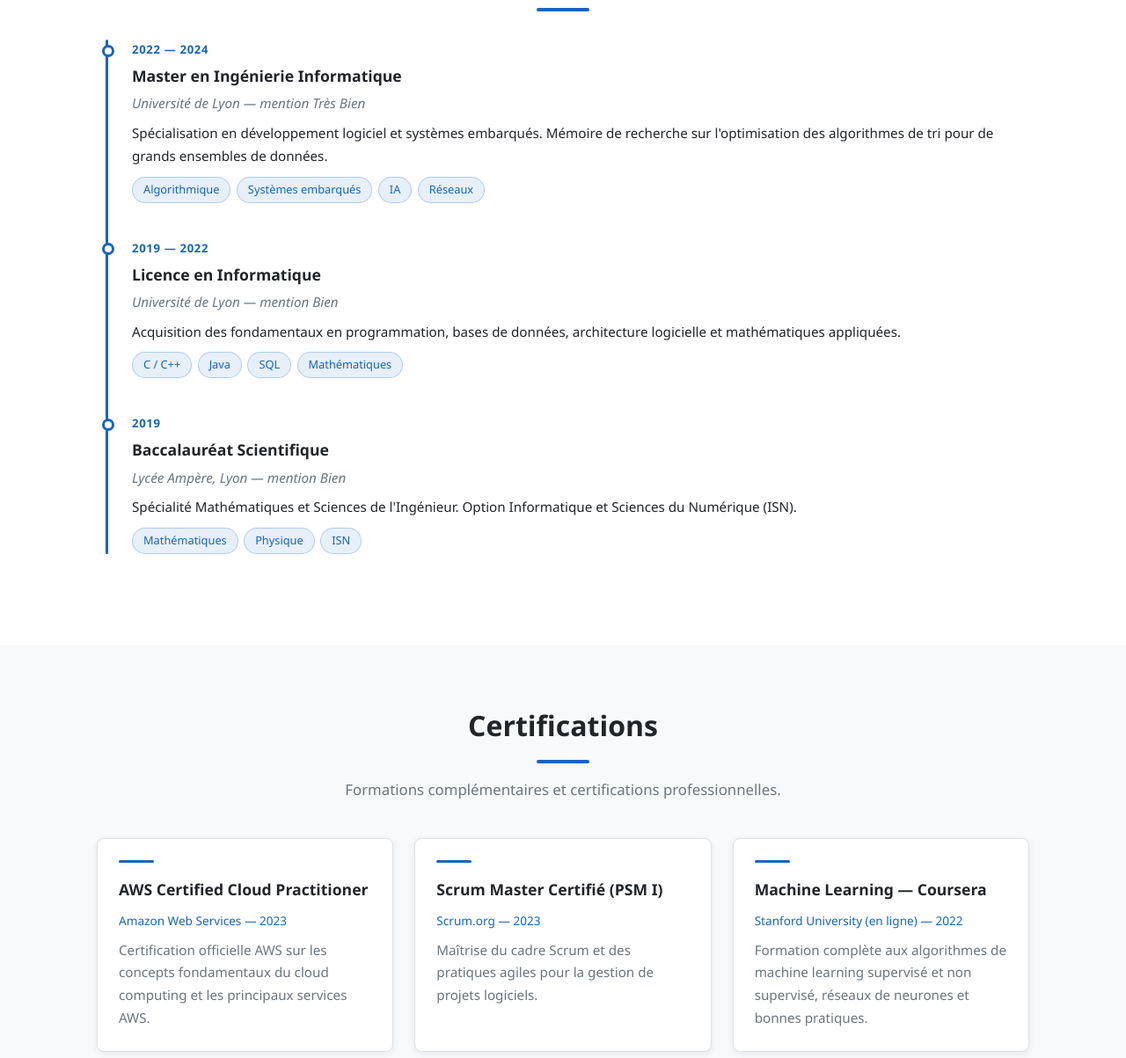
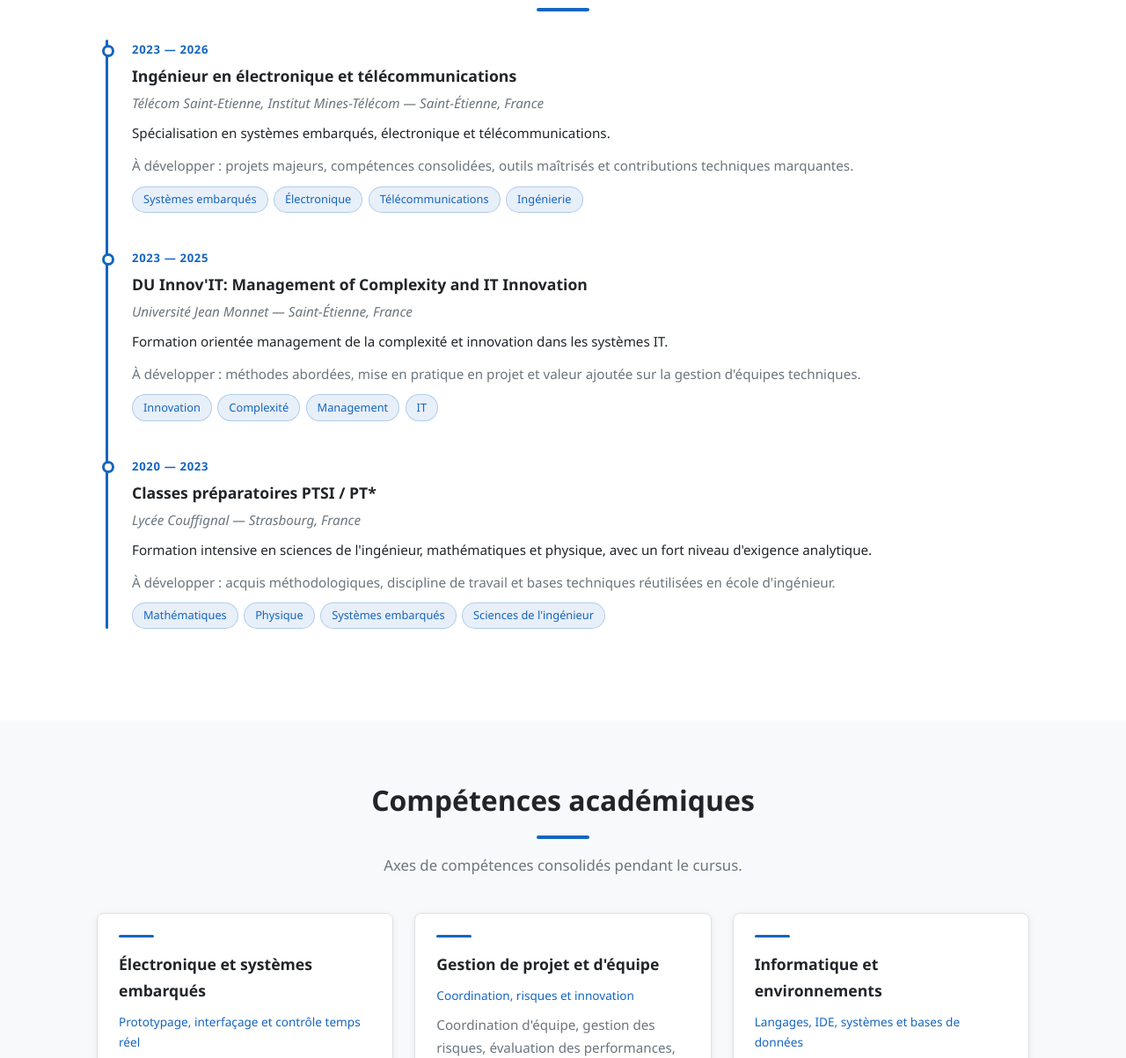
Before and after one commit to PierreProjet/PierreProjet.github.io, a plain HTML site: page parcours/index.html in a window 1280 px wide. Shown: the part 373-1576 px from the top of the page at 88% size. Drawn offline with Linux system fonts and the light colour scheme.

Commit message:
Detail academic progression and language proficiency

```diff
--- a/parcours/index.html
+++ b/parcours/index.html
@@ -26,7 +26,7 @@
     <section class="page-banner">
       <div class="container">
         <h1 class="page-banner__title">Parcours académique</h1>
-        <p class="page-banner__subtitle">Mes formations, diplômes et certifications</p>
+        <p class="page-banner__subtitle">Diplômes, formations et progression technique</p>
       </div>
     </section>
 
@@ -42,55 +42,65 @@
         <!-- Timeline verticale avec ligne bleue -->
         <div class="timeline">
 
-          <!-- Entrée 1 : Master -->
+          <!-- Entrée 1 : Télécom Saint-Etienne -->
           <div class="timeline__item">
-            <p class="timeline__date">2022 — 2024</p>
-            <h3 class="timeline__title">Master en Ingénierie Informatique</h3>
-            <p class="timeline__subtitle">Université de Lyon &mdash; mention Très Bien</p>
+            <p class="timeline__date">2023 — 2026</p>
+            <h3 class="timeline__title">Ingénieur en électronique et télécommunications</h3>
+            <p class="timeline__subtitle">Télécom Saint-Etienne, Institut Mines-Télécom &mdash; Saint-Étienne, France</p>
             <p class="timeline__desc">
-              Spécialisation en développement logiciel et systèmes embarqués.
-              Mémoire de recherche sur l'optimisation des algorithmes de tri pour
-              de grands ensembles de données.
+              Spécialisation en systèmes embarqués, électronique et télécommunications.
+            </p>
+            <p class="timeline__desc" style="margin-top:0.7rem; color:var(--color-text-muted);">
+              À développer : projets majeurs, compétences consolidées, outils maîtrisés
+              et contributions techniques marquantes.
             </p>
             <!-- Tags des matières -->
             <div class="tag-list">
-              <span class="tag">Algorithmique</span>
               <span class="tag">Systèmes embarqués</span>
-              <span class="tag">IA</span>
-              <span class="tag">Réseaux</span>
+              <span class="tag">Électronique</span>
+              <span class="tag">Télécommunications</span>
+              <span class="tag">Ingénierie</span>
             </div>
           </div>
 
-          <!-- Entrée 2 : Licence -->
+          <!-- Entrée 2 : DU Innov'IT -->
           <div class="timeline__item">
-            <p class="timeline__date">2019 — 2022</p>
-            <h3 class="timeline__title">Licence en Informatique</h3>
-            <p class="timeline__subtitle">Université de Lyon &mdash; mention Bien</p>
+            <p class="timeline__date">2023 — 2025</p>
+            <h3 class="timeline__title">DU Innov'IT: Management of Complexity and IT Innovation</h3>
+            <p class="timeline__subtitle">Université Jean Monnet &mdash; Saint-Étienne, France</p>
             <p class="timeline__desc">
-              Acquisition des fondamentaux en programmation, bases de données,
-              architecture logicielle et mathématiques appliquées.
+              Formation orientée management de la complexité et innovation dans les systèmes IT.
+            </p>
+            <p class="timeline__desc" style="margin-top:0.7rem; color:var(--color-text-muted);">
+              À développer : méthodes abordées, mise en pratique en projet et valeur ajoutée
+              sur la gestion d'équipes techniques.
             </p>
             <div class="tag-list">
-              <span class="tag">C / C++</span>
-              <span class="tag">Java</span>
-              <span class="tag">SQL</span>
-              <span class="tag">Mathématiques</span>
+              <span class="tag">Innovation</span>
+              <span class="tag">Complexité</span>
+              <span class="tag">Management</span>
+              <span class="tag">IT</span>
             </div>
           </div>
 
-          <!-- Entrée 3 : Baccalauréat -->
+          <!-- Entrée 3 : CPGE -->
           <div class="timeline__item">
-            <p class="timeline__date">2019</p>
-            <h3 class="timeline__title">Baccalauréat Scientifique</h3>
-            <p class="timeline__subtitle">Lycée Ampère, Lyon &mdash; mention Bien</p>
+            <p class="timeline__date">2020 — 2023</p>
+            <h3 class="timeline__title">Classes préparatoires PTSI / PT*</h3>
+            <p class="timeline__subtitle">Lycée Couffignal &mdash; Strasbourg, France</p>
             <p class="timeline__desc">
-              Spécialité Mathématiques et Sciences de l'Ingénieur.
-              Option Informatique et Sciences du Numérique (ISN).
+              Formation intensive en sciences de l'ingénieur, mathématiques et physique,
+              avec un fort niveau d'exigence analytique.
+            </p>
+            <p class="timeline__desc" style="margin-top:0.7rem; color:var(--color-text-muted);">
+              À développer : acquis méthodologiques, discipline de travail et bases
+              techniques réutilisées en école d'ingénieur.
             </p>
             <div class="tag-list">
               <span class="tag">Mathématiques</span>
               <span class="tag">Physique</span>
-              <span class="tag">ISN</span>
+              <span class="tag">Systèmes embarqués</span>
+              <span class="tag">Sciences de l'ingénieur</span>
             </div>
           </div>
 
@@ -99,44 +109,45 @@
     </section>
 
     <!-- ══════════════════════════════════════════════════════════
-         SECTION CERTIFICATIONS — Fond gris clair
+         SECTION COMPÉTENCES ACADÉMIQUES — Fond gris clair
          ══════════════════════════════════════════════════════════ -->
     <section class="section section--gray">
       <div class="container">
 
-        <h2 class="section__title">Certifications</h2>
+        <h2 class="section__title">Compétences académiques</h2>
         <div class="section-divider"></div>
-        <p class="section__intro">Formations complémentaires et certifications professionnelles.</p>
+        <p class="section__intro">Axes de compétences consolidés pendant le cursus.</p>
 
         <div class="cards-grid">
 
           <div class="card">
             <div class="card__accent"></div>
-            <h3 class="card__title">AWS Certified Cloud Practitioner</h3>
-            <p class="card__meta">Amazon Web Services &mdash; 2023</p>
+            <h3 class="card__title">Électronique et systèmes embarqués</h3>
+            <p class="card__meta">Prototypage, interfaçage et contrôle temps réel</p>
             <p class="card__text">
-              Certification officielle AWS sur les concepts fondamentaux du cloud computing
-              et les principaux services AWS.
+              Prototypage, interfaçage de capteurs, traitement du signal (filtres, amplis),
+              FPGA, Tx/Rx d'ondes radio, firmware embarqué et systèmes drones.
             </p>
           </div>
 
           <div class="card">
             <div class="card__accent"></div>
-            <h3 class="card__title">Scrum Master Certifié (PSM I)</h3>
-            <p class="card__meta">Scrum.org &mdash; 2023</p>
+            <h3 class="card__title">Gestion de projet et d'équipe</h3>
+            <p class="card__meta">Coordination, risques et innovation</p>
             <p class="card__text">
-              Maîtrise du cadre Scrum et des pratiques agiles pour la gestion
-              de projets logiciels.
+              Coordination d'équipe, gestion des risques, évaluation des performances,
+              méthodologies agiles, planification stratégique et gestion de l'innovation.
             </p>
           </div>
 
           <div class="card">
             <div class="card__accent"></div>
-            <h3 class="card__title">Machine Learning — Coursera</h3>
-            <p class="card__meta">Stanford University (en ligne) &mdash; 2022</p>
+            <h3 class="card__title">Informatique et environnements</h3>
+            <p class="card__meta">Langages, IDE, systèmes et bases de données</p>
             <p class="card__text">
-              Formation complète aux algorithmes de machine learning supervisé et non supervisé,
-              réseaux de neurones et bonnes pratiques.
+              Langages : Assembly, C, VHDL, C++, Python, HTML, CSS, JavaScript.
+              IDE : VS Code, JetBrains, STM32CubeIDE, Git.
+              OS : Linux, Windows. Bases de données : MySQL, SQLite.
             </p>
           </div>
 
@@ -157,16 +168,20 @@
         <div class="skills-grid" style="max-width:640px; margin:1.5rem auto 0;">
           <div>
             <div class="skill">
-              <div class="skill__name"><span>Français</span><span>Langue maternelle</span></div>
+              <div class="skill__name"><span>Français</span><span>Natif</span></div>
               <div class="skill__bar"><div class="skill__fill" style="width:100%"></div></div>
             </div>
             <div class="skill">
               <div class="skill__name"><span>Anglais</span><span>C1 — Courant</span></div>
-              <div class="skill__bar"><div class="skill__fill" style="width:85%"></div></div>
+              <div class="skill__bar"><div class="skill__fill" style="width:90%"></div></div>
             </div>
             <div class="skill">
-              <div class="skill__name"><span>Espagnol</span><span>B1 — Intermédiaire</span></div>
-              <div class="skill__bar"><div class="skill__fill" style="width:55%"></div></div>
+              <div class="skill__name"><span>Allemand</span><span>A2</span></div>
+              <div class="skill__bar"><div class="skill__fill" style="width:40%"></div></div>
+            </div>
+            <div class="skill">
+              <div class="skill__name"><span>Chinois (mandarin)</span><span>A0 — basique</span></div>
+              <div class="skill__bar"><div class="skill__fill" style="width:20%"></div></div>
             </div>
           </div>
         </div>
```
